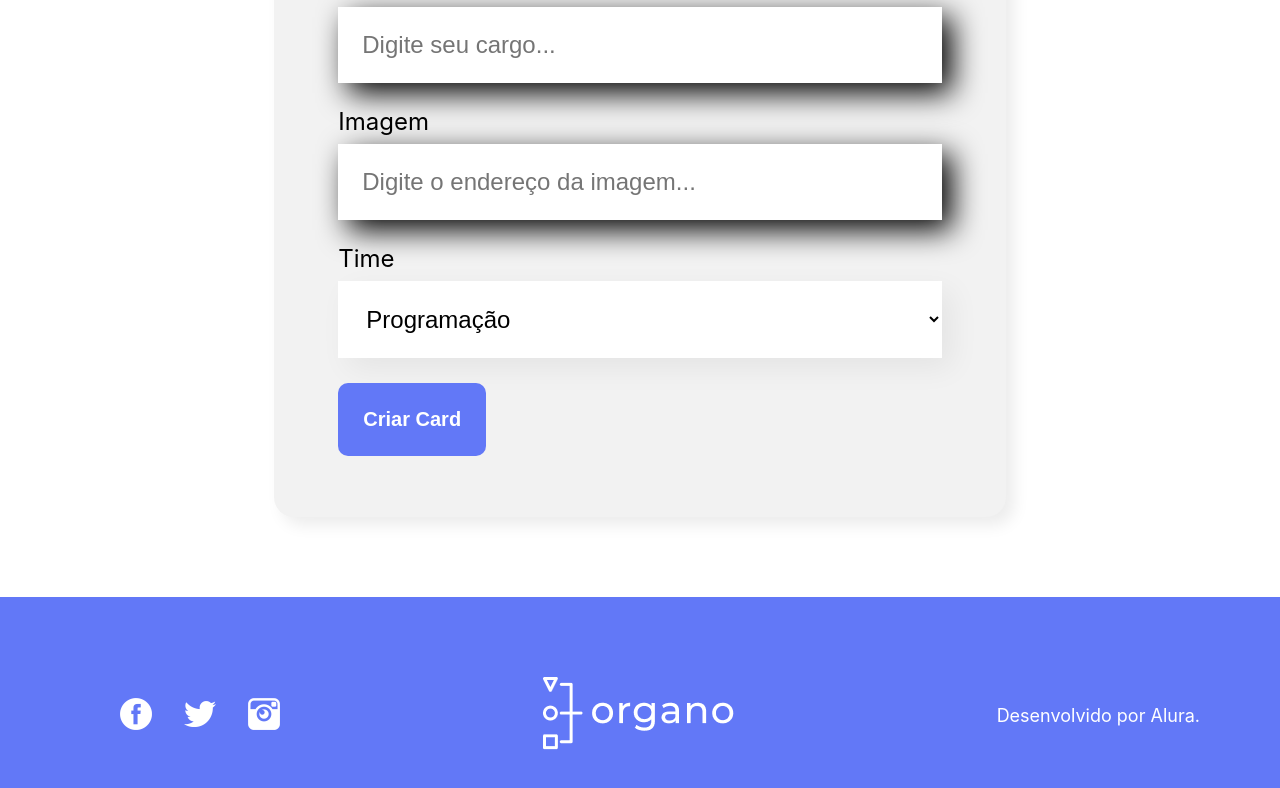
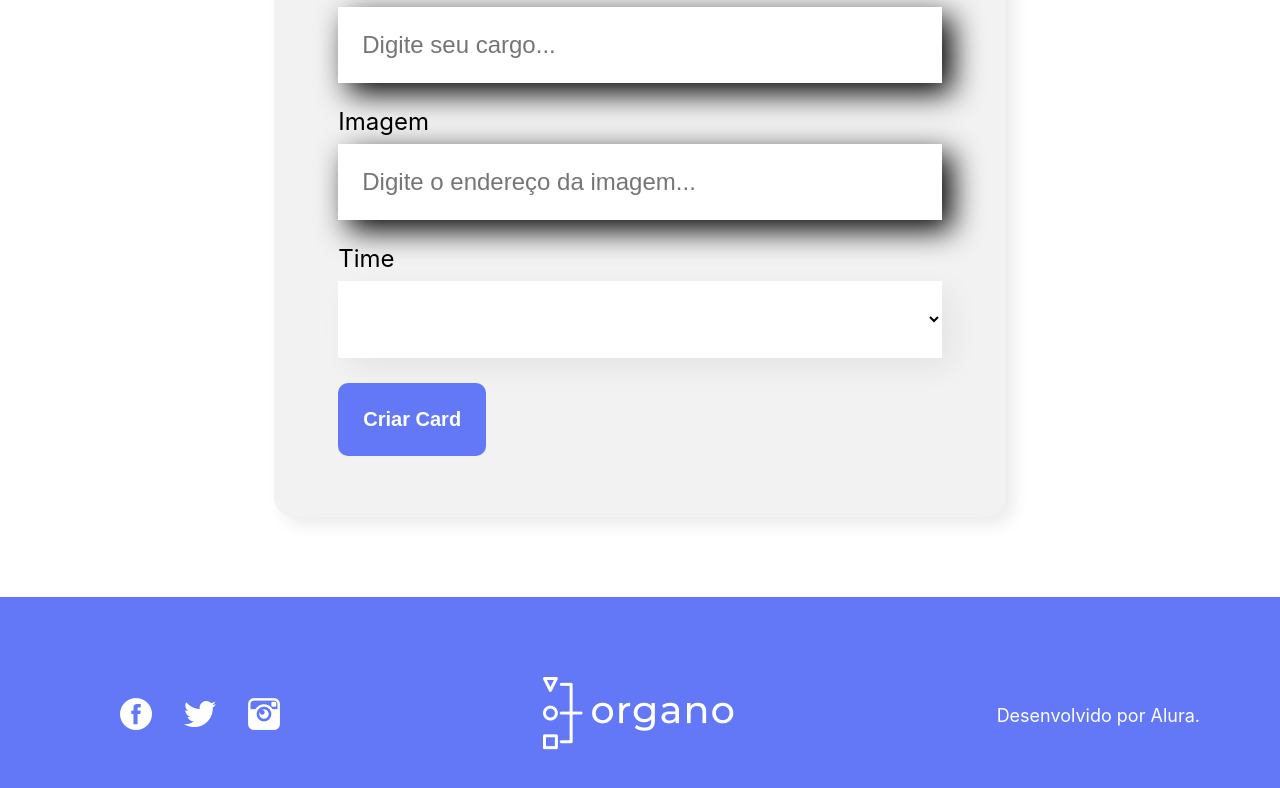
Before and after one commit to lucasramos95/Consolist, a React (Create React App) app in the folder organo/: page / in a window 1280 px wide. Shown: the part 854-1642 px from the top of the page. Built offline with nearby package versions, Linux system fonts and the light colour scheme.

Commit message:
12th Commit - Template do projeto finalizado

```diff
--- a/organo/src/App.js
+++ b/organo/src/App.js
@@ -48,7 +48,7 @@
   const [colaboradores, setColaboradores] = useState([])
 
   const aoNovoColaboradorAdicionado = (colaborador) => {
-    console.log(colaborador)
+    debugger
     setColaboradores([...colaboradores, colaborador])
   }
   return (
--- a/organo/src/componentes/CampoTexto/index.js
+++ b/organo/src/componentes/CampoTexto/index.js
@@ -1,4 +1,3 @@
-import { useState } from 'react'
 import './CampoTexto.css'
 
 const CampoTexto = (props) => {
--- a/organo/src/componentes/Colaborador/index.js
+++ b/organo/src/componentes/Colaborador/index.js
@@ -1,8 +1,8 @@
 import './Colaborador.css'
 
-const Colaborador = ({nome, imagem, cargo}) => {
+const Colaborador = ({nome, imagem, cargo, corDeFundo}) => {
     return (<div className='colaborador'>
-        <div className='cabecalho'>
+        <div className='cabecalho' style={{backgroundColor: corDeFundo}}>
             <img src={imagem} alt={nome}/>
         </div>
         <div className='rodape'>
@@ -10,7 +10,6 @@
             <h5>{cargo}</h5>
         </div>
     </div>
-
     )
 }
 
--- a/organo/src/componentes/ListaSuspensa/index.js
+++ b/organo/src/componentes/ListaSuspensa/index.js
@@ -6,7 +6,8 @@
     return (
         <div className='lista-suspensa'>
             <label>{props.label}</label>
-            <select onChange={evento => props.aoAlterado(evento.target.value)} required={props.required} value={props.value}>
+            <select onChange={evento => props.aoAlterado(evento.target.value)} required={props.required} value={props.valor}>
+                <option value={""}></option>
                 {props.itens.map(item =>{
                     return <option key={item}>{item}</option>
                 })}
--- a/organo/src/componentes/Time/index.js
+++ b/organo/src/componentes/Time/index.js
@@ -8,7 +8,7 @@
         (props.colaboradores.length > 0) ? <section className="time" style={css}>
             <h3 style={{borderColor: props.corPrimaria}}>{props.nome}</h3>
             <div className='colaboradores'>
-                {props.colaboradores.map( colaborador => <Colaborador nome={colaborador.nome} cargo={colaborador.cargo} imagem={colaborador.imagem}/>)}
+                {props.colaboradores.map( colaborador => <Colaborador corDeFundo={props.corPrimaria} key={colaborador.nome} nome={colaborador.nome} cargo={colaborador.cargo} imagem={colaborador.imagem}/>)}
             </div>
         </section>
         : ''
```
